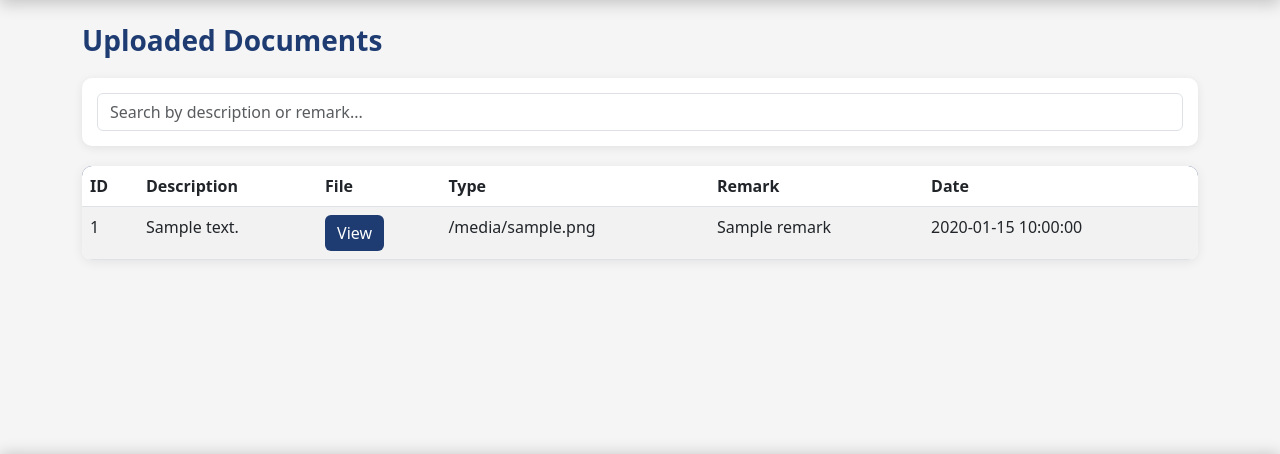
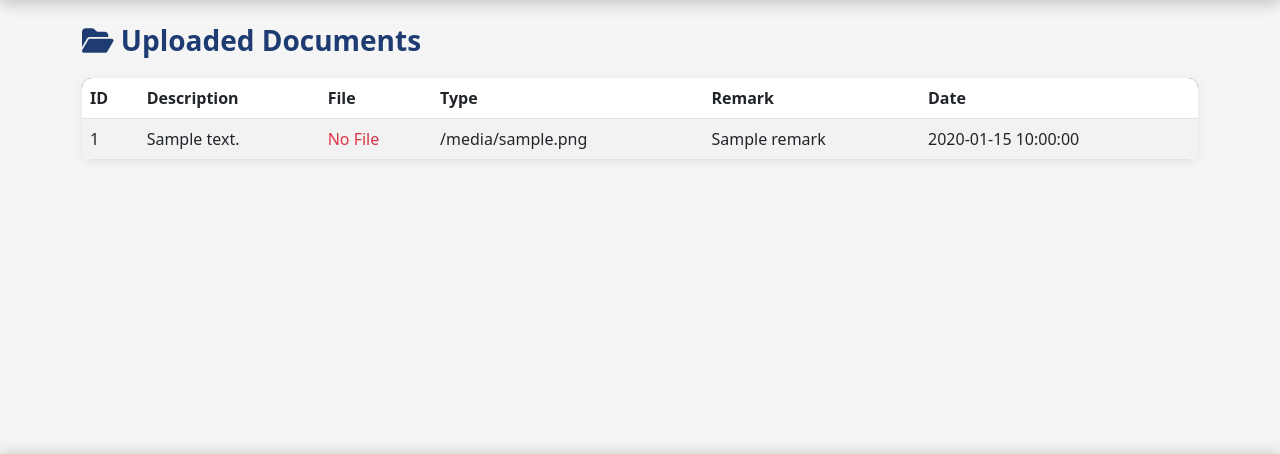
Before and after one commit to santospederson-ui/Inventory-Management-System, a Flask app: template templates/upload_list.html in a window 1280 px wide. Shown: the part 61-515 px from the top of the page. Run offline with Flask 3, Linux system fonts and the light colour scheme; the template is opened without the code that fills it: most values are stand-ins (such as "Sample title", 1, 10 or a date in 2020).

Commit message:
Update upload_list.html

```diff
--- a/templates/upload_list.html
+++ b/templates/upload_list.html
@@ -8,22 +8,12 @@
         justify-content: space-between;
         align-items: center;
         margin-bottom: 20px;
-        flex-wrap: wrap;
-        gap: 10px;
     }
 
     .page-header h3 {
-        margin: 0;
         color: #1e3c72;
         font-weight: 700;
-    }
-
-    .search-box {
-        background: white;
-        padding: 15px;
-        border-radius: 10px;
-        margin-bottom: 20px;
-        box-shadow: 0 2px 10px rgba(0,0,0,0.08);
+        margin: 0;
     }
 
     .table-wrapper {
@@ -41,9 +31,9 @@
     .view-btn {
         background: #1e3c72;
         color: white;
+        border: none;
         padding: 6px 12px;
         border-radius: 6px;
-        border: none;
         cursor: pointer;
     }
 
@@ -51,12 +41,13 @@
         background: #2a5298;
     }
 
-    /* MODAL */
     .modal-overlay {
         position: fixed;
-        top: 0; left: 0;
-        width: 100%; height: 100%;
-        background: rgba(0,0,0,0.6);
+        top: 0;
+        left: 0;
+        width: 100%;
+        height: 100%;
+        background: rgba(0,0,0,.7);
         display: none;
         justify-content: center;
         align-items: center;
@@ -65,8 +56,8 @@
 
     .modal-box {
         background: white;
-        width: 80%;
-        max-width: 900px;
+        width: 90%;
+        max-width: 1000px;
         border-radius: 10px;
         padding: 15px;
     }
@@ -79,34 +70,26 @@
     }
 
     .close-btn {
-        float: right;
         background: red;
         color: white;
         border: none;
-        padding: 5px 10px;
+        padding: 6px 12px;
         border-radius: 5px;
+        float: right;
         cursor: pointer;
+        margin-bottom: 10px;
     }
 </style>
 
-<!-- HEADER -->
 <div class="page-header">
-    <h3>Uploaded Documents</h3>
+    <h3>
+        <i class="fas fa-folder-open"></i>
+        Uploaded Documents
+    </h3>
 </div>
 
-<!-- SEARCH -->
-<div class="search-box">
-    <form method="GET" action="{{ url_for('upload_list') }}">
-        <input type="text"
-               name="search"
-               value="{{ search }}"
-               class="form-control"
-               placeholder="Search by description or remark...">
-    </form>
-</div>
+<div class="table-wrapper">
 
-<!-- TABLE -->
-<div class="table-wrapper">
     <table class="table table-striped table-hover mb-0">
 
         <thead>
@@ -121,52 +104,92 @@
         </thead>
 
         <tbody>
+
             {% for row in data %}
             <tr>
+
                 <td>{{ row.id }}</td>
+
                 <td>{{ row.full_description }}</td>
 
                 <td>
+
+                    {% if row.filename %}
+
                     <button class="view-btn"
-                        onclick="openPreview('{{ url_for('static', filename='uploads/' + row.filename) }}', '{{ row.filetype }}')">
+                            onclick="openPreview('{{ url_for('static', filename='uploads/' ~ row.filename) }}',
+                                                 '{{ row.filetype or '' }}')">
                         View
                     </button>
+
+                    {% else %}
+
+                    <span class="text-danger">
+                        No File
+                    </span>
+
+                    {% endif %}
+
                 </td>
 
-            <td>{{ row.filetype }}</td>
-            <td>{{ row.remark }}</td>
-            <td>{{ row.action_date }}</td>
+                <td>{{ row.filetype or '-' }}</td>
+
+                <td>{{ row.remark or '-' }}</td>
+
+                <td>{{ row.action_date or '-' }}</td>
+
             </tr>
             {% endfor %}
+
         </tbody>
 
     </table>
+
 </div>
 
-<!-- MODAL -->
+<!-- Preview Modal -->
 <div class="modal-overlay" id="modal">
+
     <div class="modal-box">
-        <button class="close-btn" onclick="closeModal()">X</button>
+
+        <button class="close-btn" onclick="closeModal()">
+            X
+        </button>
+
         <div id="previewContainer"></div>
+
     </div>
+
 </div>
 
 <script>
+
 function openPreview(url, type) {
+
     let container = document.getElementById("previewContainer");
 
-    if (type.startsWith("image/")) {
-        container.innerHTML = `<img src="${url}">`;
+    if (type && type.startsWith("image/")) {
+
+        container.innerHTML =
+            `<img src="${url}" alt="Preview">`;
+
     } else {
-        container.innerHTML = `<iframe src="${url}"></iframe>`;
+
+        container.innerHTML =
+            `<iframe src="${url}"></iframe>`;
+
     }
 
     document.getElementById("modal").style.display = "flex";
 }
 
 function closeModal() {
+
     document.getElementById("modal").style.display = "none";
+
+    document.getElementById("previewContainer").innerHTML = "";
 }
+
 </script>
 
 {% endblock %}
```
Lines whose indentation alone changed are shown as unchanged.
